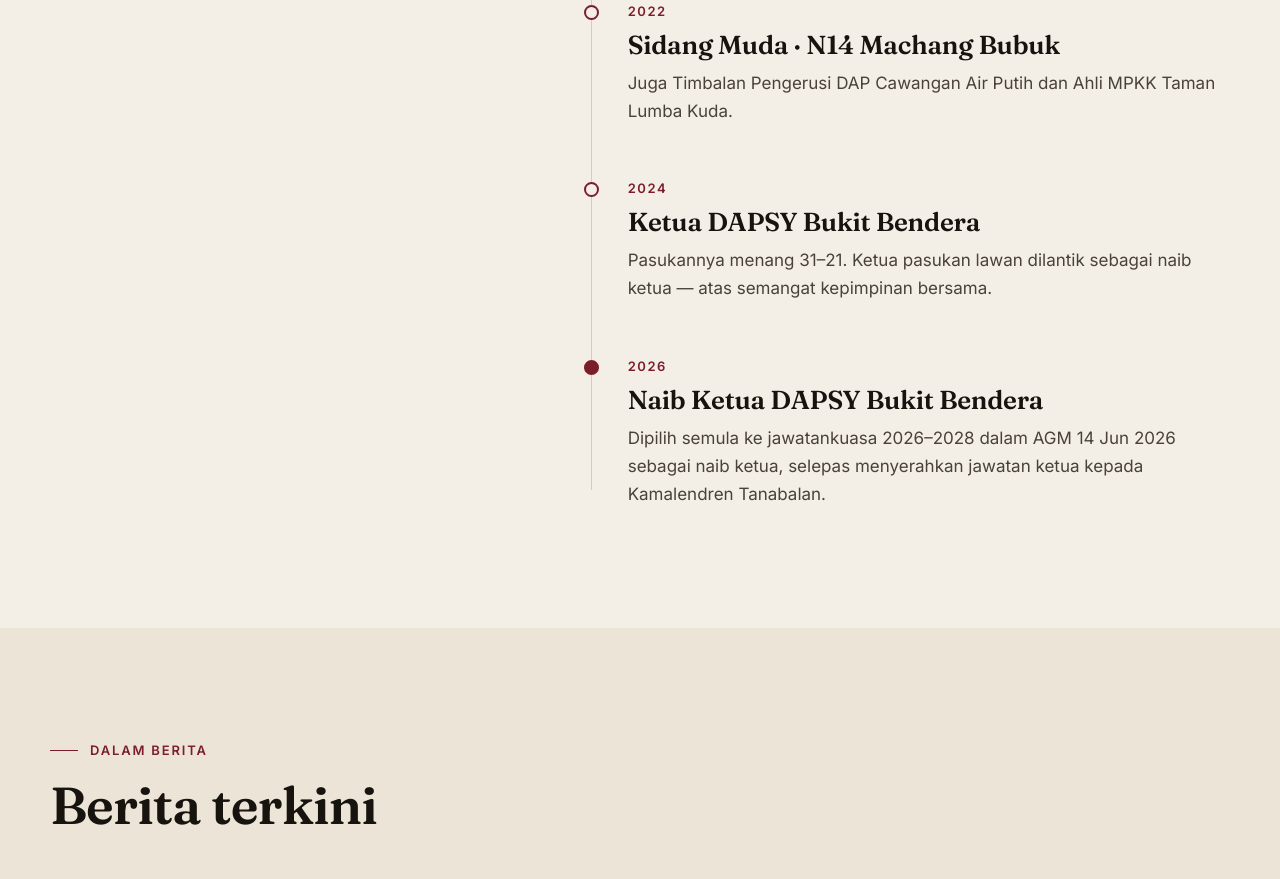
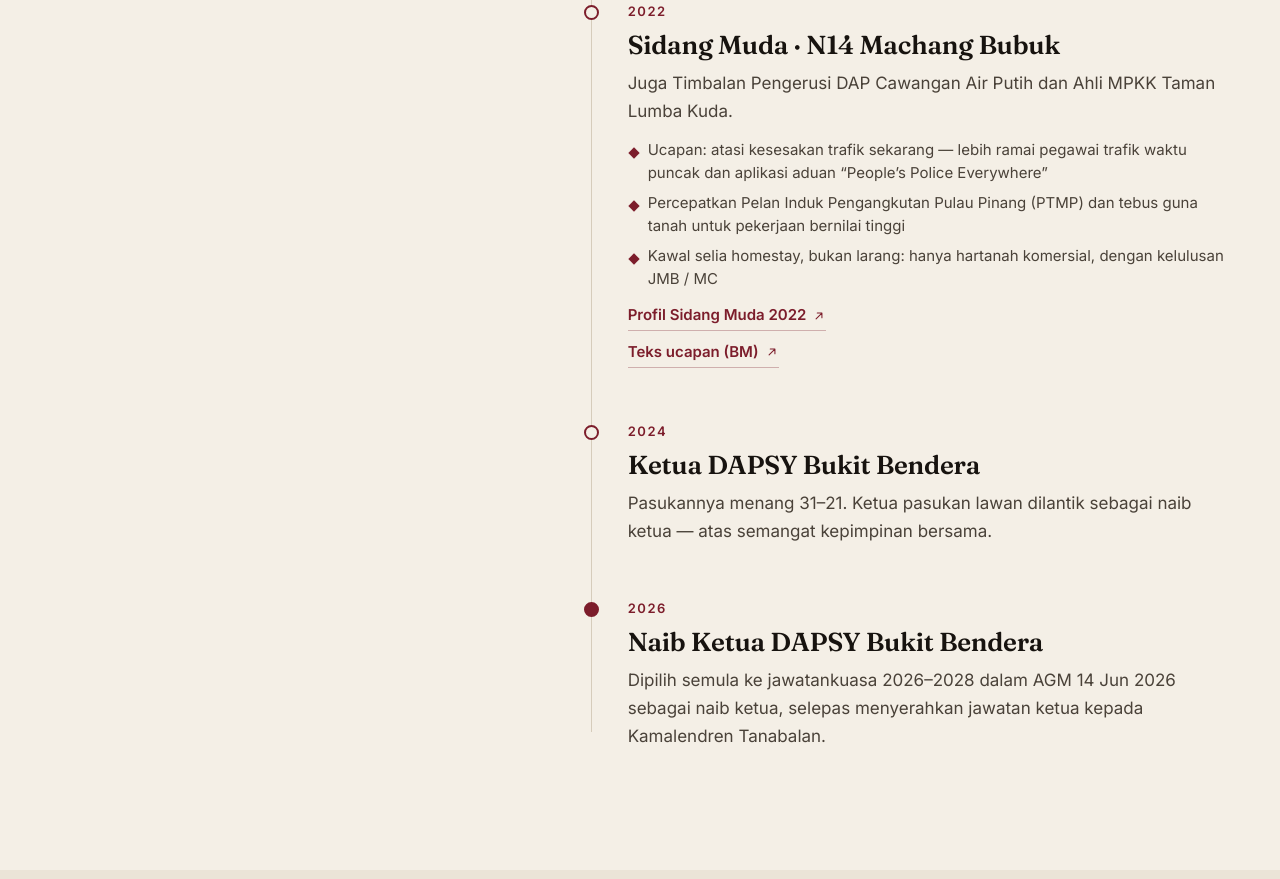
Before and after one commit to edent95/Alwin, a plain HTML site: page index.html in a window 1280 px wide. Shown: the part 2651-3530 px from the top of the page. Drawn offline with Linux system fonts and the light colour scheme.

Commit message:
feat: Sidang Muda 2022 profile and speech in journey
Link the Sidang Muda profile and speech text, and list the speech's
three proposals (traffic / People's Police Everywhere app, PTMP and
reclamation, regulate homestays).

Co-Authored-By: Claude Opus 5.5 <noreply@anthropic.com>

```diff
--- a/index.html
+++ b/index.html
@@ -160,6 +160,13 @@
           <p data-ms="Juga Timbalan Pengerusi DAP Cawangan Air Putih dan Ahli MPKK Taman Lumba Kuda."
              data-en="Also Deputy Chairman of the DAP Air Putih branch and a member of MPKK Taman Lumba Kuda."
              data-zh="同时任行动党 Air Putih 支部副主席、Taman Lumba Kuda 社区管委会（MPKK）成员。">Juga Timbalan Pengerusi DAP Cawangan Air Putih dan Ahli MPKK Taman Lumba Kuda.</p>
+          <ul class="wins">
+            <li data-ms="Ucapan: atasi kesesakan trafik sekarang — lebih ramai pegawai trafik waktu puncak dan aplikasi aduan “People’s Police Everywhere”" data-en="Speech: tackle today’s traffic jams — more traffic officers at peak hours and a “People’s Police Everywhere” reporting app" data-zh="演讲：先解决眼前的塞车 —— 尖峰时段增派交警，推出“People’s Police Everywhere”举报 App">Ucapan: atasi kesesakan trafik sekarang — lebih ramai pegawai trafik waktu puncak dan aplikasi aduan “People’s Police Everywhere”</li>
+            <li data-ms="Percepatkan Pelan Induk Pengangkutan Pulau Pinang (PTMP) dan tebus guna tanah untuk pekerjaan bernilai tinggi" data-en="Speed up the Penang Transport Master Plan (PTMP) and land reclamation for high-value jobs" data-zh="加快槟城交通大蓝图（PTMP）与填海，创造高价值工作">Percepatkan Pelan Induk Pengangkutan Pulau Pinang (PTMP) dan tebus guna tanah untuk pekerjaan bernilai tinggi</li>
+            <li data-ms="Kawal selia homestay, bukan larang: hanya hartanah komersial, dengan kelulusan JMB / MC" data-en="Regulate short-term rentals rather than ban them: commercial property only, approved by the JMB / MC" data-zh="短租应规管而非禁止：只限商业产业，并须管理机构（JMB / MC）批准">Kawal selia homestay, bukan larang: hanya hartanah komersial, dengan kelulusan JMB / MC</li>
+          </ul>
+          <p class="job-link"><a href="https://sidangmuda.org.my/2022/06/04/alwin-lim-zh-chen/" target="_blank" rel="noopener"><span data-ms="Profil Sidang Muda 2022" data-en="Sidang Muda 2022 profile" data-zh="Sidang Muda 2022 个人简介">Profil Sidang Muda 2022</span> <svg class="arrow" viewBox="0 0 24 24" aria-hidden="true"><path d="M7 17 17 7M9 7h8v8" fill="none" stroke="currentColor" stroke-width="1.8" stroke-linecap="round" stroke-linejoin="round"/></svg></a></p>
+          <p class="job-link"><a href="https://sidangmuda.org.my/2022/06/04/teks-ucapan-persidangan-sidang-muda-2022-n14-manchang-bubuk/" target="_blank" rel="noopener"><span data-ms="Teks ucapan (BM)" data-en="Speech text (in Malay)" data-zh="演讲全文（马来文）">Teks ucapan (BM)</span> <svg class="arrow" viewBox="0 0 24 24" aria-hidden="true"><path d="M7 17 17 7M9 7h8v8" fill="none" stroke="currentColor" stroke-width="1.8" stroke-linecap="round" stroke-linejoin="round"/></svg></a></p>
         </li>
         <li class="reveal">
           <span class="when">2024</span>
```
